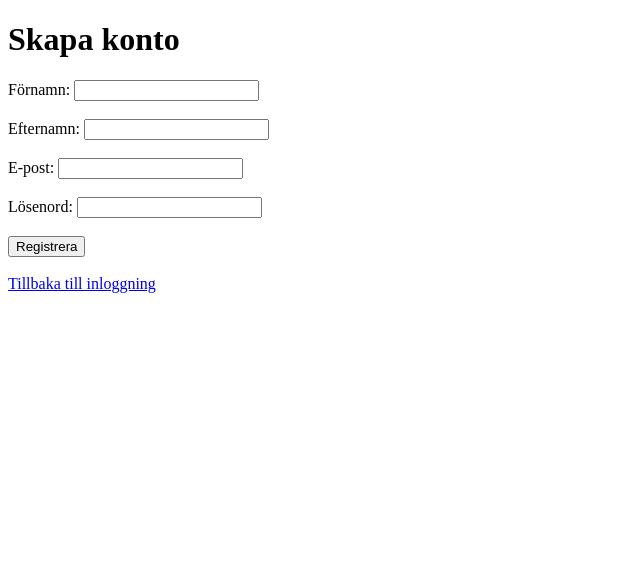
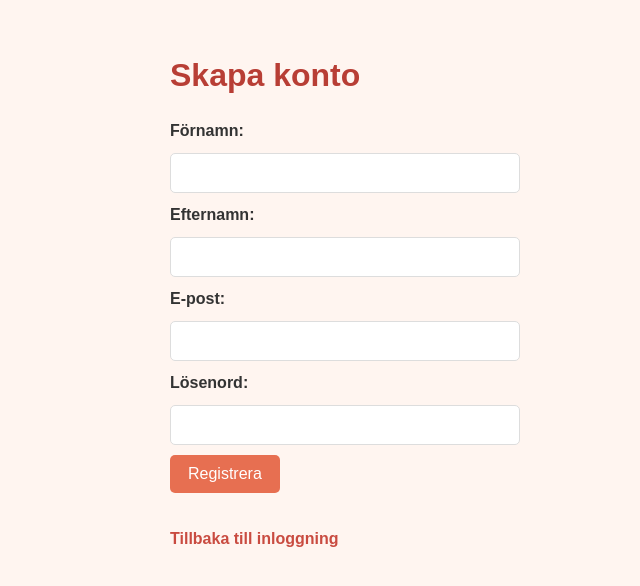
Before and after one commit to kjewpid/foodOrder, a Spring Boot app: page /register in a window 1280 px wide. Shown: the top 586 px of the page, without its empty margins (0-640 px from the left). Run offline with Spring Boot 4, Linux system fonts and the light colour scheme; some of the project's set-up classes (security, data sources, template engines, error pages and the like) are left out, and stand-ins take their place.

Commit message:
add simple css

```diff
--- a/api-gateway/src/main/resources/application.properties
+++ b/api-gateway/src/main/resources/application.properties
@@ -7,7 +7,7 @@ spring.cloud.gateway.server.webflux.x-forwarded.enabled=true
 # Frontend
 spring.cloud.gateway.server.webflux.routes[0].id=frontend
 spring.cloud.gateway.server.webflux.routes[0].uri=lb://frontend
-spring.cloud.gateway.server.webflux.routes[0].predicates[0]=Path=/,/home,/login,/register,/logout,/profile,/profile/**,/admin/**
+spring.cloud.gateway.server.webflux.routes[0].predicates[0]=Path=/,/home,/login,/register,/logout,/profile,/profile/**,/admin/**,/css/**
 
 # User-service
 spring.cloud.gateway.server.webflux.routes[1].id=user-service
--- a/frontend/src/main/resources/static/css/style.css
+++ b/frontend/src/main/resources/static/css/style.css
@@ -1,82 +1,206 @@
-
 html {
     font-size: 62.5%;
+}
+
+* {
+    box-sizing: border-box;
 }
 
 body {
     font-family: Arial, sans-serif;
     font-size: 1.6rem;
-    background-color: #fff5f2;
-    color: #442b32;
-    max-width: 70rem;
-    margin: 4rem auto;
-    padding: 2rem;
+    line-height: 1.5;
+    background-color: #fff5f0;
+    color: #333;
+    max-width: 100rem;
+    margin: 0 auto;
+    padding: 3rem;
 }
 
-h1, h2, h3 {
-    color: #d94b54;
-}
+/* Rubriker */
 
 h1 {
-    font-size: 3rem;
-    margin-bottom: 3rem;
+    font-size: 3.2rem;
+    color: #b83e35;
+    margin-bottom: 2rem;
 }
 
 h2 {
     font-size: 2.4rem;
-    margin-top: 3rem;
+    color: #b83e35;
 }
 
 h3 {
-    font-size: 2rem;
+    font-size: 1.8rem;
+    color: #b83e35;
 }
 
+p {
+    margin: 1rem 0;
+}
+
+/* Länkar */
+
+a {
+    color: #c94b40;
+    font-weight: bold;
+    text-decoration: none;
+}
+
+a:hover {
+    text-decoration: underline;
+}
+
+/* Sektioner */
+
+section {
+    display: flex;
+    flex-direction: column;
+    gap: 1.5rem;
+    background-color: white;
+    padding: 2rem;
+    margin: 2rem 0;
+    border-radius: 1rem;
+}
+
+/* Formulär */
+
+form {
+    display: flex;
+    flex-direction: column;
+    align-items: flex-start;
+    gap: 1rem;
+    margin: 1rem 0;
+}
+
+form br {
+    display: none;
+}
+
+label {
+    font-weight: bold;
+}
+
+input {
+    width: 100%;
+    max-width: 35rem;
+    padding: 1rem;
+    font-size: 1.6rem;
+    border: 1px solid #ddd;
+    border-radius: 0.5rem;
+}
+
+input:focus {
+    outline: 2px solid #f4a28a;
+}
+
+/* Knappar */
+
 button {
-    background-color: #f36b4f;
+    background-color: #e76f51;
     color: white;
     border: none;
-    padding: 1rem 1.6rem;
     border-radius: 0.5rem;
+    padding: 1rem 1.8rem;
+    font-size: 1.6rem;
     cursor: pointer;
-    margin-top: 1rem;
-    font-size: 1.6rem;
 }
 
 button:hover {
-    background-color: #d94b54;
+    background-color: #d45b40;
 }
 
-input {
-    display: block;
-    width: 100%;
-    box-sizing: border-box;
-    padding: 1rem;
-    margin: 0.8rem 0;
-    border: 0.1rem solid #e8b4b8;
-    border-radius: 0.5rem;
-    font-size: 1.6rem;
-}
+/* Redigeringsformulär */
 
 details {
-    background-color: #fff;
+    background-color: white;
+    border: 1px solid #efd5ce;
+    border-radius: 0.8rem;
     padding: 1.5rem;
-    border-radius: 0.8rem;
-    margin-top: 1.5rem;
-    border: 0.1rem solid #f3c5c5;
+    margin: 1rem 0;
 }
 
 summary {
     cursor: pointer;
     font-weight: bold;
-    color: #d94b54;
+    color: #b83e35;
 }
 
-a {
-    color: #e85d75;
-    text-decoration: none;
+/* Adresser */
+
+.address-list {
+    display: flex;
+    flex-wrap: wrap;
+    gap: 2rem;
 }
 
-a:hover {
-    color: #d94b54;
-    text-decoration: underline;
+.address-card {
+    flex: 1 1 25rem;
+    max-width: 35rem;
+    background-color: #fff5f0;
+    padding: 2rem;
+    border: 1px solid #efd5ce;
+    border-radius: 0.8rem;
 }
+
+.address-card h3 {
+    margin-top: 0;
+}
+
+/* Användarlista */
+
+table {
+    width: 100%;
+    border-collapse: collapse;
+    background-color: white;
+    margin: 2rem 0;
+}
+
+th,
+td {
+    padding: 1.2rem;
+    text-align: left;
+    border-bottom: 1px solid #efd5ce;
+}
+
+th {
+    background-color: #ffdcd2;
+    color: #b83e35;
+}
+
+tbody tr:hover {
+    background-color: #fff0eb;
+}
+
+td form {
+    margin: 0;
+    align-items: center;
+}
+
+td:last-child,
+th:last-child {
+    text-align: center;
+}
+
+/* Raderingsknappar */
+
+.delete-button {
+    background-color: #c62828;
+}
+
+.delete-button:hover {
+    background-color: #a31515;
+}
+
+.delete-cross {
+    background-color: transparent;
+    color: #c62828;
+    font-size: 2.4rem;
+    font-weight: bold;
+    padding: 0.5rem 1rem;
+}
+
+.delete-cross:hover {
+    background-color: #ffe0e0;
+    color: #a31515;
+}
--- a/frontend/src/main/resources/templates/home.html
+++ b/frontend/src/main/resources/templates/home.html
@@ -3,6 +3,7 @@
       xmlns:th="http://www.thymeleaf.org"
       xmlns:sec="http://www.thymeleaf.org/extras/spring-security">
 <head>
+    <link rel="stylesheet" th:href="@{/css/style.css}">
     <meta charset="UTF-8">
     <title>FoodOrder - Hem</title>
 </head>
--- a/frontend/src/main/resources/templates/login.html
+++ b/frontend/src/main/resources/templates/login.html
@@ -1,6 +1,7 @@
 <!DOCTYPE html>
 <html lang="sv" xmlns:th="http://www.thymeleaf.org">
 <head>
+    <link rel="stylesheet" th:href="@{/css/style.css}">
     <meta charset="UTF-8">
     <title>FoodOrder - Logga in</title>
 </head>
--- a/frontend/src/main/resources/templates/profile.html
+++ b/frontend/src/main/resources/templates/profile.html
@@ -2,7 +2,6 @@
 <html lang="sv" xmlns:th="http://www.thymeleaf.org">
 <head>
     <meta charset="UTF-8">
-    <meta name="viewport" content="width=device-width, initial-scale=1.0">
     <link rel="stylesheet" th:href="@{/css/style.css}">
     <title>Min profil - FoodOrder</title>
 </head>
--- a/frontend/src/main/resources/templates/register.html
+++ b/frontend/src/main/resources/templates/register.html
@@ -1,6 +1,7 @@
 <!DOCTYPE html>
 <html lang="sv" xmlns:th="http://www.thymeleaf.org">
 <head>
+    <link rel="stylesheet" th:href="@{/css/style.css}">
     <meta charset="UTF-8">
     <title>FoodOrder - Registrera</title>
 </head>
```
